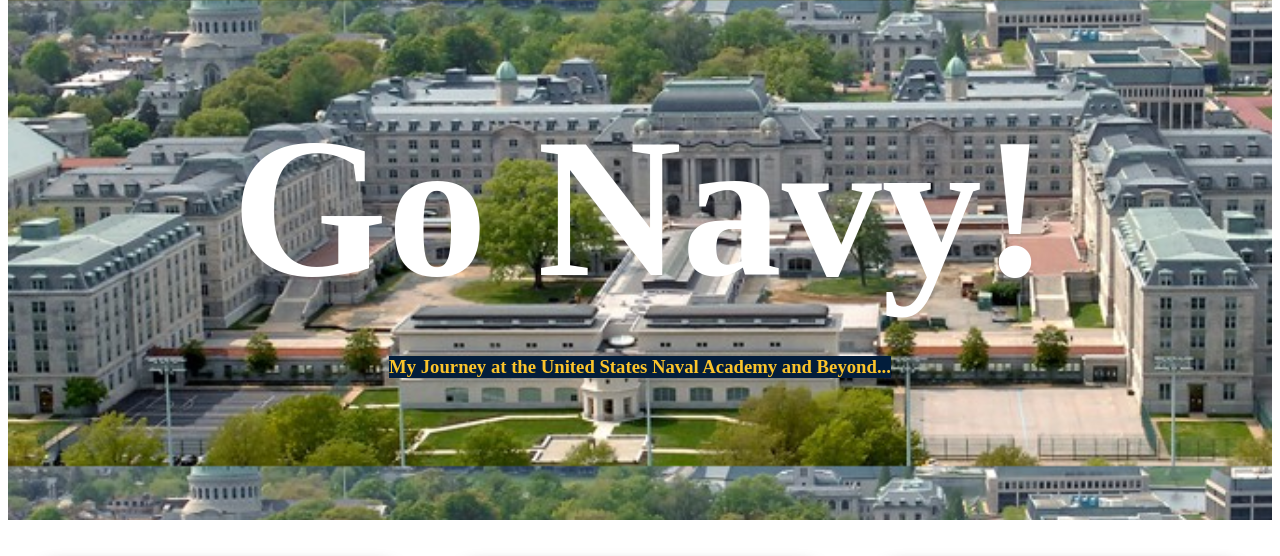
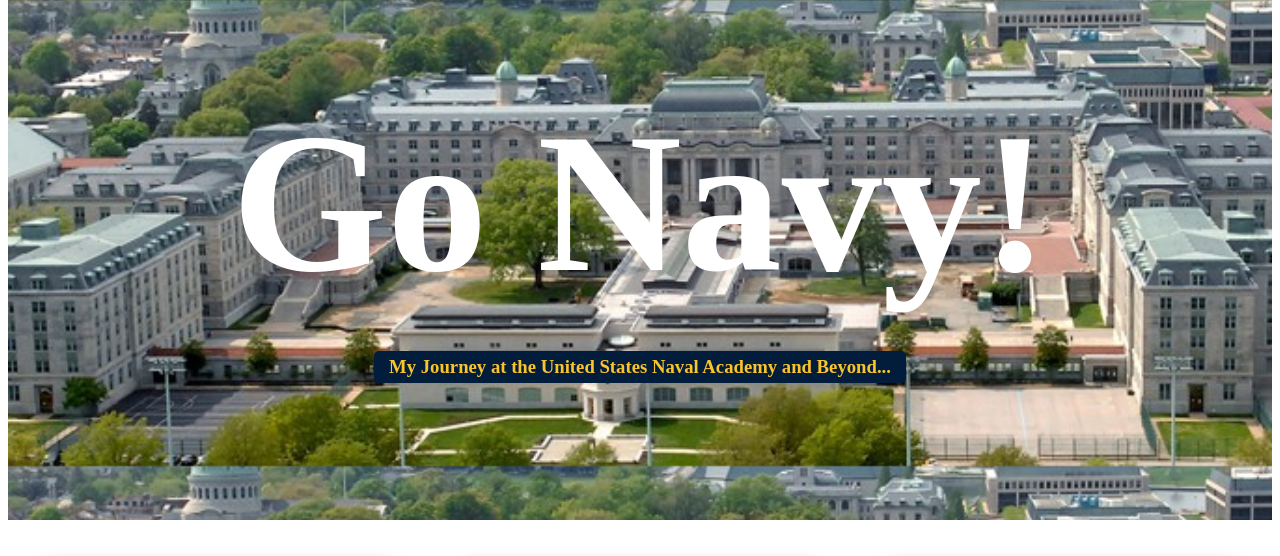
Before and after one commit to AmerikanischerAdler/go_navy, a Flask app: page /home in a window 1280 px wide. Shown: the part 55-611 px from the top of the page. Run offline with Flask 3, Linux system fonts and the light colour scheme; some web fonts are replaced.

Commit message:
adjusted styles on home page

```diff
--- a/static/style.css
+++ b/static/style.css
@@ -25,6 +25,8 @@
 #title h3 {
     color: #FBC42B;
     margin-top: -100px;
+    padding: 5px 15px;
+    border-radius: 5px;
     background-color: #021D3B;
 }
 
```
